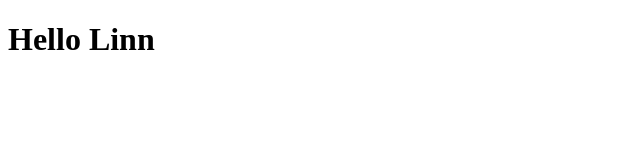
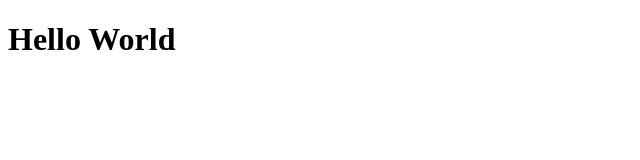
Before and after one commit to linntysl/byob, a plain HTML site: page index.html in a window 1280 px wide. Shown: the full height of the page, 0-640 px from the left. Drawn offline with Linux system fonts and the light colour scheme.

Commit message:
Revert "Initial commit"
This reverts commit 3e30e265281ddf005f6f7c47310dd26f40b0463c.

```diff
--- a/index.html
+++ b/index.html
@@ -4,7 +4,7 @@
    <title>Page title</title>
  </head>
  <body>
-<h1> Hello Linn</h1>
+<h1> Hello World</h1>
 
 
 </body>
```
